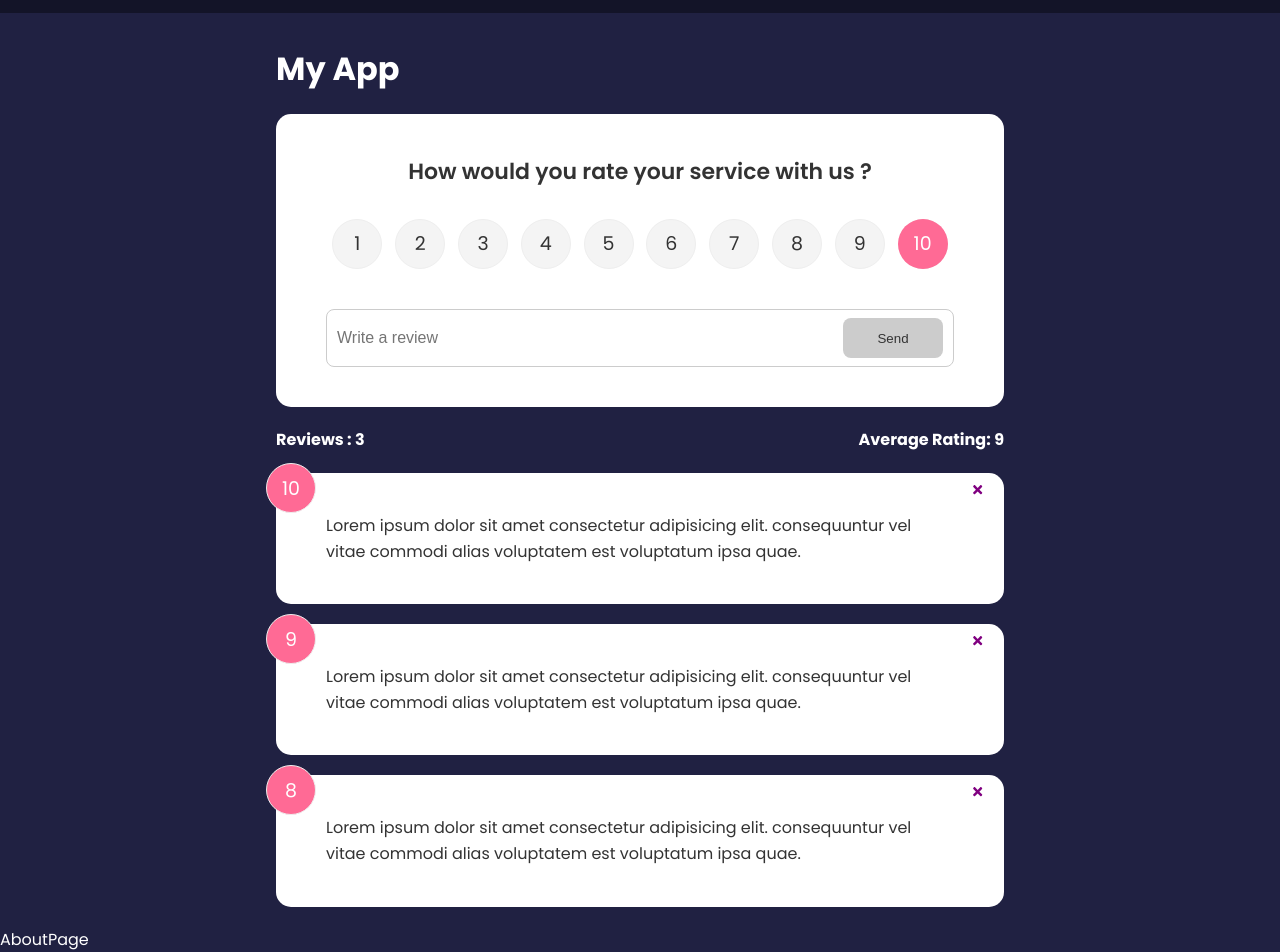
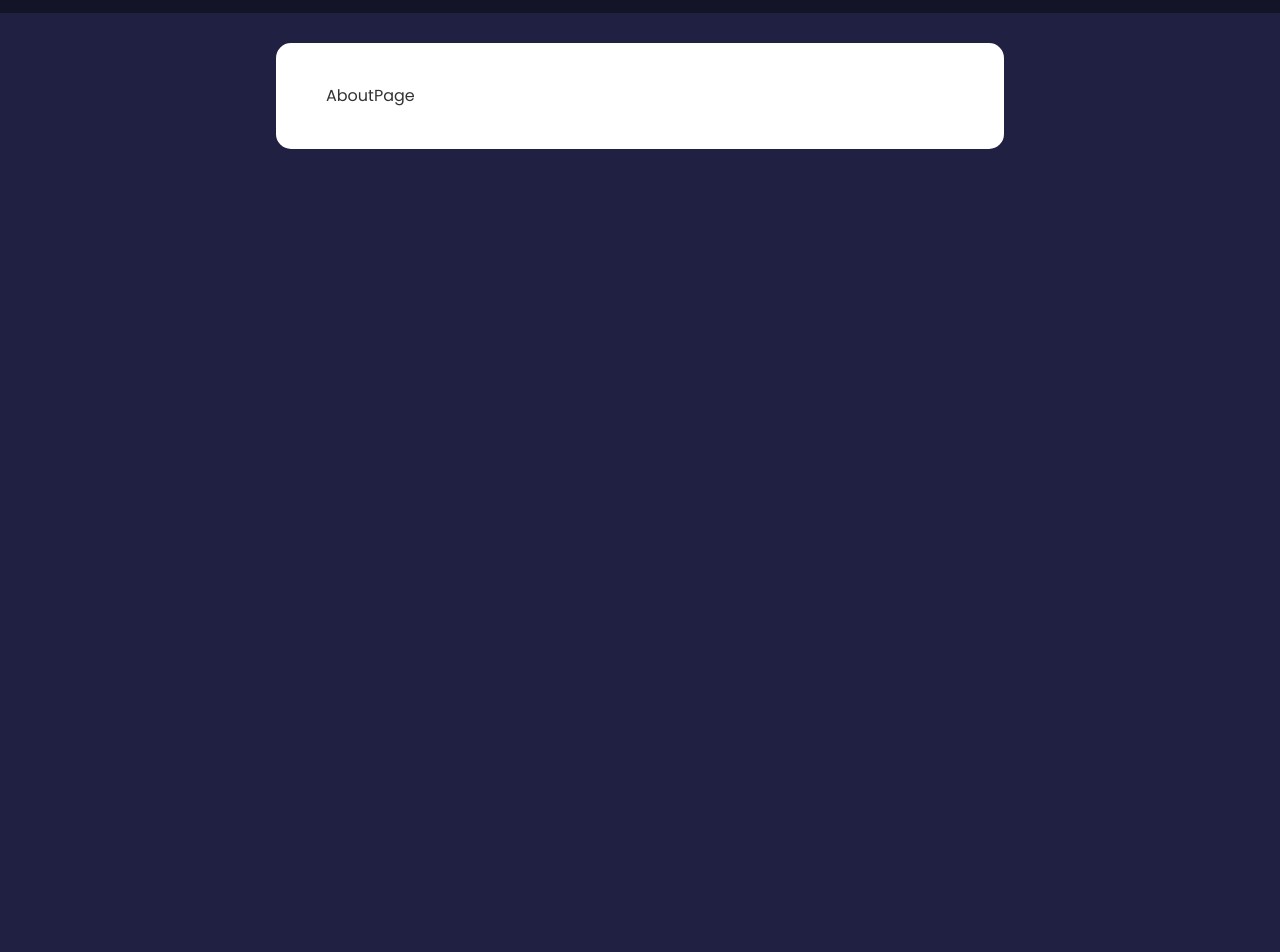
Before and after one commit to nemimj/feedback-app, a React (Create React App) app: page /about in a window 1280 px wide. Shown: the part 57-1009 px from the top of the page. After the commit the page ends 800 px from the top, so only its background shows below. Built offline with nearby package versions, Linux system fonts and the light colour scheme.

Commit message:
added router to project

```diff
--- a/src/App.js
+++ b/src/App.js
@@ -1,6 +1,6 @@
 import { useState } from "react";
 import { v4 as uuidv4 } from "uuid";
-import {BrowserRouter as Router , Route} from 'react-router-dom'
+import {BrowserRouter as Router , Route,Routes} from 'react-router-dom'
 import Header from "./components/Header.jsx";
 import FeedbackList from "./components/FeedbackList.jsx";
 import FeedbackData from "./data/feedbackData.jsx";
@@ -21,19 +21,24 @@
     setFeedback([newFeedback, ...feedback]);
   };
   return (
-    <>
+    <Router>
       <Header></Header>
       <div className="container">
-        <h1>My App</h1>
+      <Routes>
+      <Route exact path="/" element={<>
+
         <FeedbackForm handleAdd={addFeedback}></FeedbackForm>
         <FeedbackStats feedback={feedback}></FeedbackStats>
         <FeedbackList
           feedback={feedback}
           handleDelete={deleteFeedback}
         ></FeedbackList>
+      </>}>
+        </Route>
+        <Route path="/about" element={<AboutPage />}></Route>
+        </Routes>
       </div>
-      <AboutPage></AboutPage>
-    </>
+    </Router>
   );
 }
 
--- a/src/components/pages/AboutPage.jsx
+++ b/src/components/pages/AboutPage.jsx
@@ -1,8 +1,8 @@
 import React from 'react'
-
+import Card from '../shared/Card'
 function AboutPage() {
   return (
-    <div>AboutPage</div>
+    <Card>AboutPage</Card>
   )
 }
 
```
